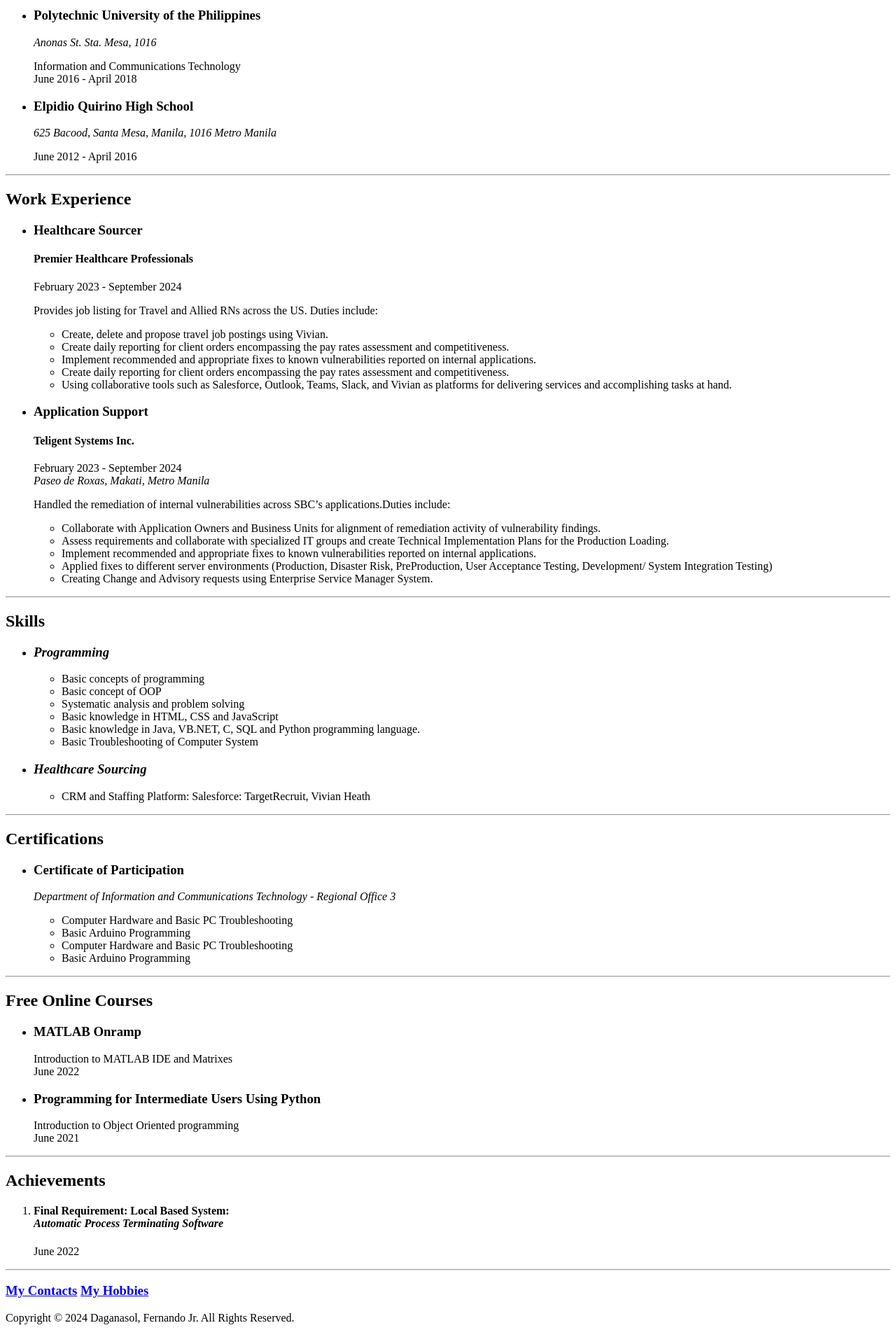
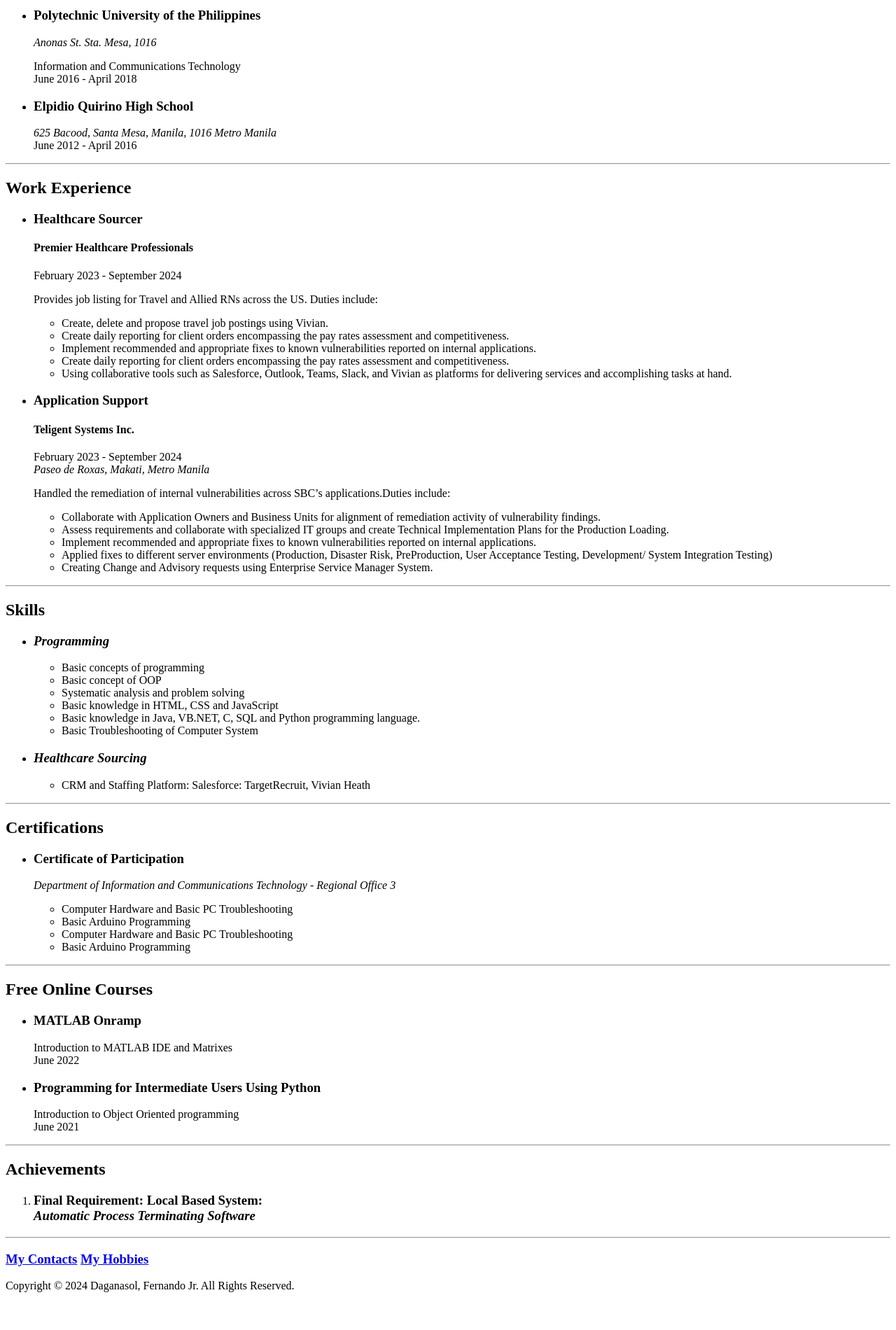
Before and after one commit to runeseed06/resume-portfolio, a plain HTML site: page index.html in a window 1280 px wide. Shown: the part 536-2436 px from the top of the page at 70% size. After the commit the page ends 2390 px from the top, so only its background shows below. Drawn offline with Linux system fonts and the light colour scheme.

Commit message:
Add files via upload

```diff
--- a/index.html
+++ b/index.html
@@ -15,27 +15,28 @@
     <h2>Academic History </h2>
     <ul>
         <li>
-            <h3>Eulogio Amang Rodirguez Institute of Science and Technology<br />
-            </h3>
+            <h3>Eulogio Amang Rodirguez Institute of Science and Technology<br /></h3>
             <p><i>Nagtahan, Sampaloc Manila</i></p>
-            <p>Bachelor of Science in Computer Engineering<br />
+            <p>
+                Bachelor of Science in Computer Engineering<br />
                 June 2018 - August 2022
             </p>
         </li>
         <li>
-            <h3>Polytechnic University of the Philippines<br />
-            </h3>
+            <h3>Polytechnic University of the Philippines<br /></h3>
             <p><i>Anonas St. Sta. Mesa, 1016</i></p>
-            <p>Information and Communications Technology<br />
+            <p>
+                Information and Communications Technology<br />
                 June 2016 - April 2018<br />
             </p>
 
         </li>
         <li>
-            <h3>Elpidio Quirino High School<br />
-            </h3>
-            <p><i>625 Bacood, Santa Mesa, Manila, 1016 Metro Manila</i></p>
-            <p>June 2012 - April 2016</p>
+            <h3>Elpidio Quirino High School<br /></h3>
+            <p>
+                <i>625 Bacood, Santa Mesa, Manila, 1016 Metro Manila</i><br />
+                June 2012 - April 2016
+            </p>
         </li>
     </ul>
     <hr />
@@ -161,11 +162,10 @@
     <h2>Achievements</h2>
     <ol>
         <li>
-            <h4>
+            <h3>
                 Final Requirement: Local Based System:<br />
                 <i>Automatic Process Terminating Software</i>
-            </h4>
-            <p>June 2022</p>
+            </h3>
         </li>
     </ol>
     <hr />
```
